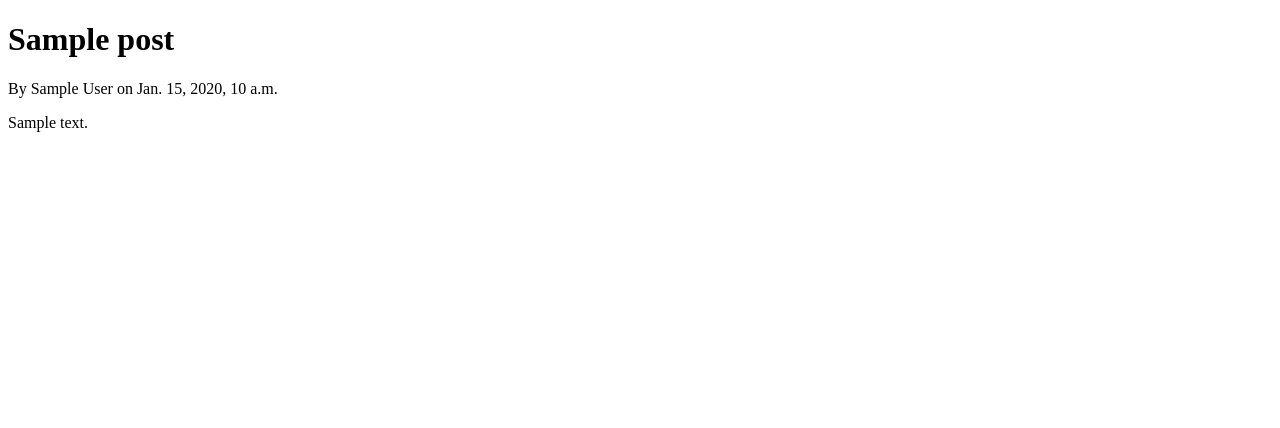
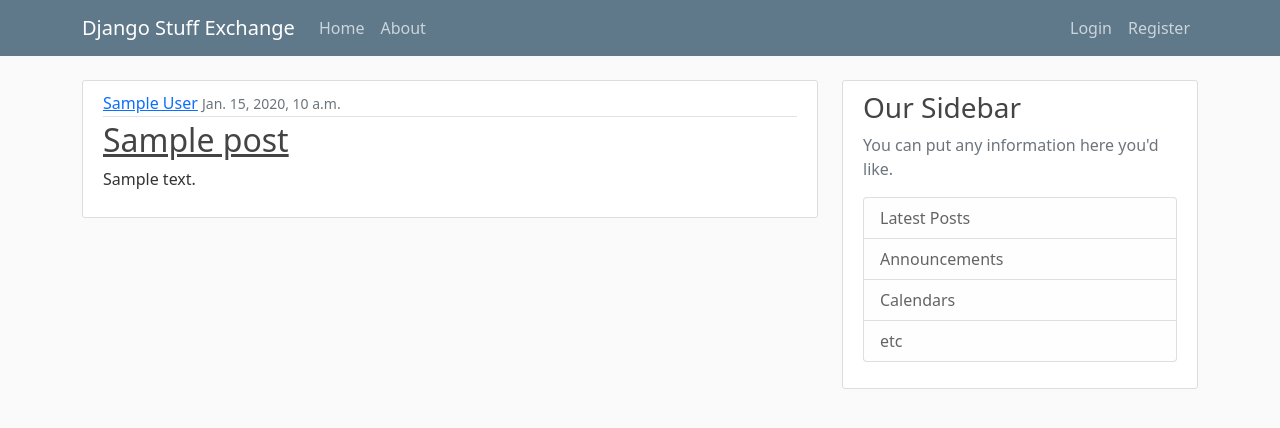
Before and after one commit to castiel-le/Buy-and-Sell-Django-Project, a Django app: template bns/blog/templates/blog/home.html in a window 1280 px wide. Shown: the top 428 px of the page. Run offline with Django 3.2, Linux system fonts and the light colour scheme; the template is opened without the code that fills it: most values are stand-ins (such as "Sample title", 1, 10 or a date in 2020).

Commit message:
Added Styling for the navbar, aded navbar, general cleaning up a bit the page

```diff
--- /dev/null
+++ b/bns/blog/static/blog/main.css
@@ -0,0 +1,88 @@
+body {
+  background: #fafafa;
+  color: #333333;
+  margin-top: 5rem;
+}
+
+h1, h2, h3, h4, h5, h6 {
+  color: #444444;
+}
+
+ul {
+  margin: 0;
+}
+
+.bg-steel {
+  background-color: #5f788a;
+}
+
+.site-header .navbar-nav .nav-link {
+  color: #cbd5db;
+}
+
+.site-header .navbar-nav .nav-link:hover {
+  color: #ffffff;
+}
+
+.site-header .navbar-nav .nav-link.active {
+  font-weight: 500;
+}
+
+.content-section {
+  background: #ffffff;
+  padding: 10px 20px;
+  border: 1px solid #dddddd;
+  border-radius: 3px;
+  margin-bottom: 20px;
+}
+
+.article-title {
+  color: #444444;
+}
+
+a.article-title:hover {
+  color: #428bca;
+  text-decoration: none;
+}
+
+.article-content {
+  white-space: pre-line;
+}
+
+.article-img {
+  height: 65px;
+  width: 65px;
+  margin-right: 16px;
+}
+
+.article-metadata {
+  padding-bottom: 1px;
+  margin-bottom: 4px;
+  border-bottom: 1px solid #e3e3e3
+}
+
+.article-metadata a:hover {
+  color: #333;
+  text-decoration: none;
+}
+
+.article-svg {
+  width: 25px;
+  height: 25px;
+  vertical-align: middle;
+}
+
+.account-img {
+  height: 125px;
+  width: 125px;
+  margin-right: 20px;
+  margin-bottom: 16px;
+}
+
+.account-heading {
+  font-size: 2.5rem;
+}
+
+#navbarToggle {
+  justify-content: space-between;
+}
--- a/bns/blog/templates/blog/base.html
+++ b/bns/blog/templates/blog/base.html
@@ -1,7 +1,15 @@
+{% load static %}
 <!DOCTYPE html>
 <html lang="en">
 <head>
-    <meta charset="UTF-8">
+    <!-- Required meta tags -->
+    <meta charset="utf-8">
+    <meta name="viewport" content="width=device-width, initial-scale=1">
+
+    <!-- Bootstrap CSS -->
+    <link href="https://cdn.jsdelivr.net/npm/bootstrap@5.0.0-beta3/dist/css/bootstrap.min.css" rel="stylesheet"
+          integrity="sha384-eOJMYsd53ii+scO/bJGFsiCZc+5NDVN2yr8+0RDqr0Ql0h+rP48ckxlpbzKgwra6" crossorigin="anonymous">
+    <link rel="stylesheet" type="text/css" href="{% static 'blog/main.css' %}">
     {% if title %}
         <title>Django Buy and Sell - {{ title }}</title>
     {% else %}
@@ -9,8 +17,52 @@
     {% endif %}
 </head>
 <body>
-    {% block content %}
+<header class="site-header">
+    <nav class="navbar navbar-expand-md navbar-dark bg-steel fixed-top">
+        <div class="container">
+            <a class="navbar-brand mr-4" href="/">Django Stuff Exchange</a>
+            <button class="navbar-toggler" type="button" data-toggle="collapse" data-target="#navbarToggle"
+                    aria-controls="navbarToggle" aria-expanded="false" aria-label="Toggle navigation">
+                <span class="navbar-toggler-icon"></span>
+            </button>
+            <div class="collapse navbar-collapse" id="navbarToggle">
+                <div class="navbar-nav mr-auto">
+                    <a class="nav-item nav-link" href="{% url 'blog-home' %}">Home</a>
+                    <a class="nav-item nav-link" href="{% url 'blog-about' %}">About</a>
+                </div>
+                <!-- Navbar Right Side -->
+                <div class="navbar-nav">
+                    <a class="nav-item nav-link" href="#">Login</a>
+                    <a class="nav-item nav-link" href="#">Register</a>
+                </div>
+            </div>
+        </div>
+    </nav>
+</header>
 
-    {% endblock %}
+<main role="main" class="container">
+    <div class="row">
+        <div class="col-md-8">
+            {% block content %}{% endblock %}
+        </div>
+        <div class="col-md-4">
+            <div class="content-section">
+                <h3>Our Sidebar</h3>
+                <p class='text-muted'>You can put any information here you'd like.
+                <ul class="list-group">
+                    <li class="list-group-item list-group-item-light">Latest Posts</li>
+                    <li class="list-group-item list-group-item-light">Announcements</li>
+                    <li class="list-group-item list-group-item-light">Calendars</li>
+                    <li class="list-group-item list-group-item-light">etc</li>
+                </ul>
+                </p>
+            </div>
+        </div>
+    </div>
+</main>
+
+<script src="https://cdn.jsdelivr.net/npm/bootstrap@5.0.0-beta3/dist/js/bootstrap.bundle.min.js"
+        integrity="sha384-JEW9xMcG8R+pH31jmWH6WWP0WintQrMb4s7ZOdauHnUtxwoG2vI5DkLtS3qm9Ekf"
+        crossorigin="anonymous"></script>
 </body>
 </html>
--- a/bns/blog/templates/blog/home.html
+++ b/bns/blog/templates/blog/home.html
@@ -1,8 +1,15 @@
 {% extends 'blog/base.html' %}
 {% block content %}
     {% for post in posts %}
-        <h1>{{ post.title }}</h1>
-        <p>By {{ post.author }} on {{ post.date_posted }}</p>
-        <p>{{ post.content }}</p>
+        <article class="media content-section">
+            <div class="media-body">
+                <div class="article-metadata">
+                    <a class="mr-2" href="#">{{ post.author }}</a>
+                    <small class="text-muted">{{ post.date_posted }}</small>
+                </div>
+                <h2><a class="article-title" href="#">{{ post.title }}</a></h2>
+                <p class="article-content">{{ post.content }}</p>
+            </div>
+        </article>
     {% endfor %}
 {% endblock content %}
--- a/bns/bns/urls.py
+++ b/bns/bns/urls.py
@@ -16,7 +16,11 @@ Including another URLconf
 from django.contrib import admin
 from django.urls import path, include
 
+from blog import views
+
 urlpatterns = [
     path('admin/', admin.site.urls),
-    path('blog/', include('blog.urls'))
+    path('', include('blog.urls')),
+    path('about/', views.about, name='blog-about'),
+
 ]
```
